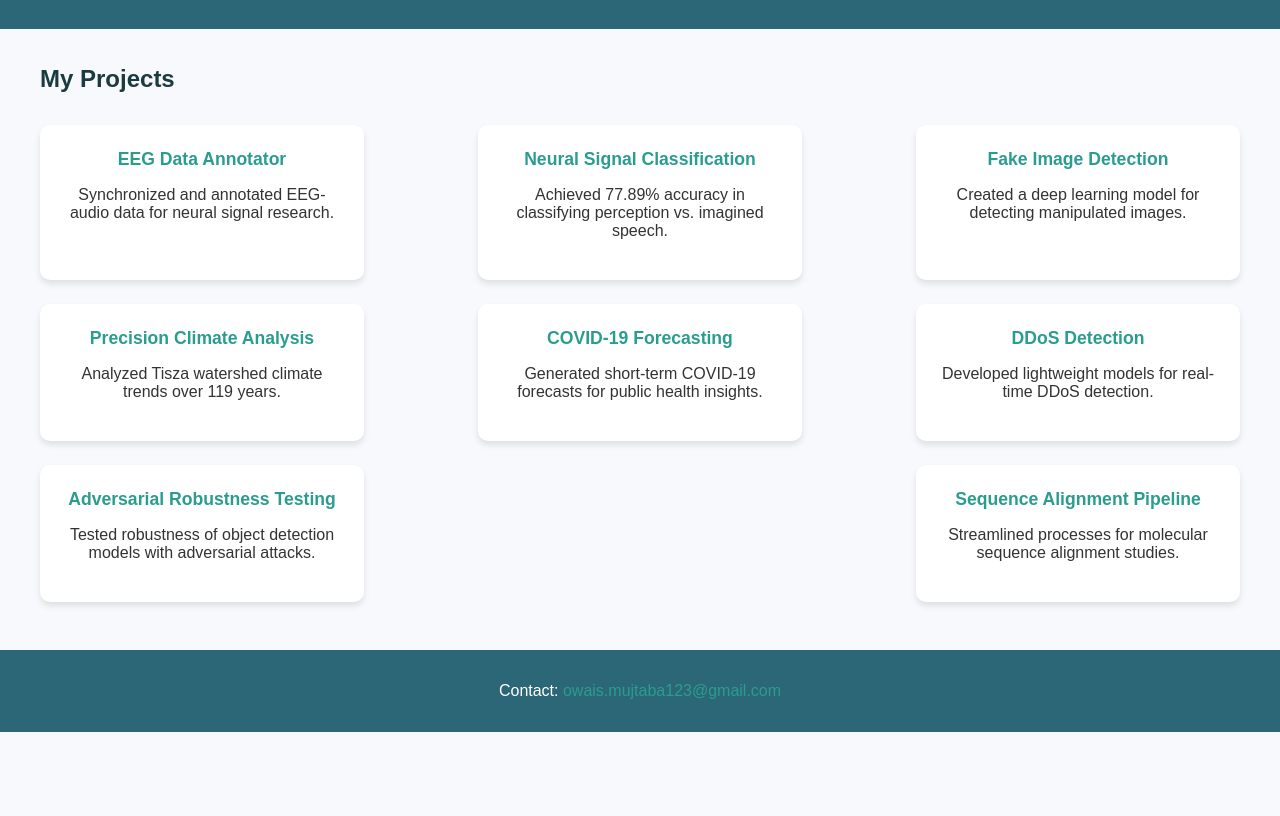
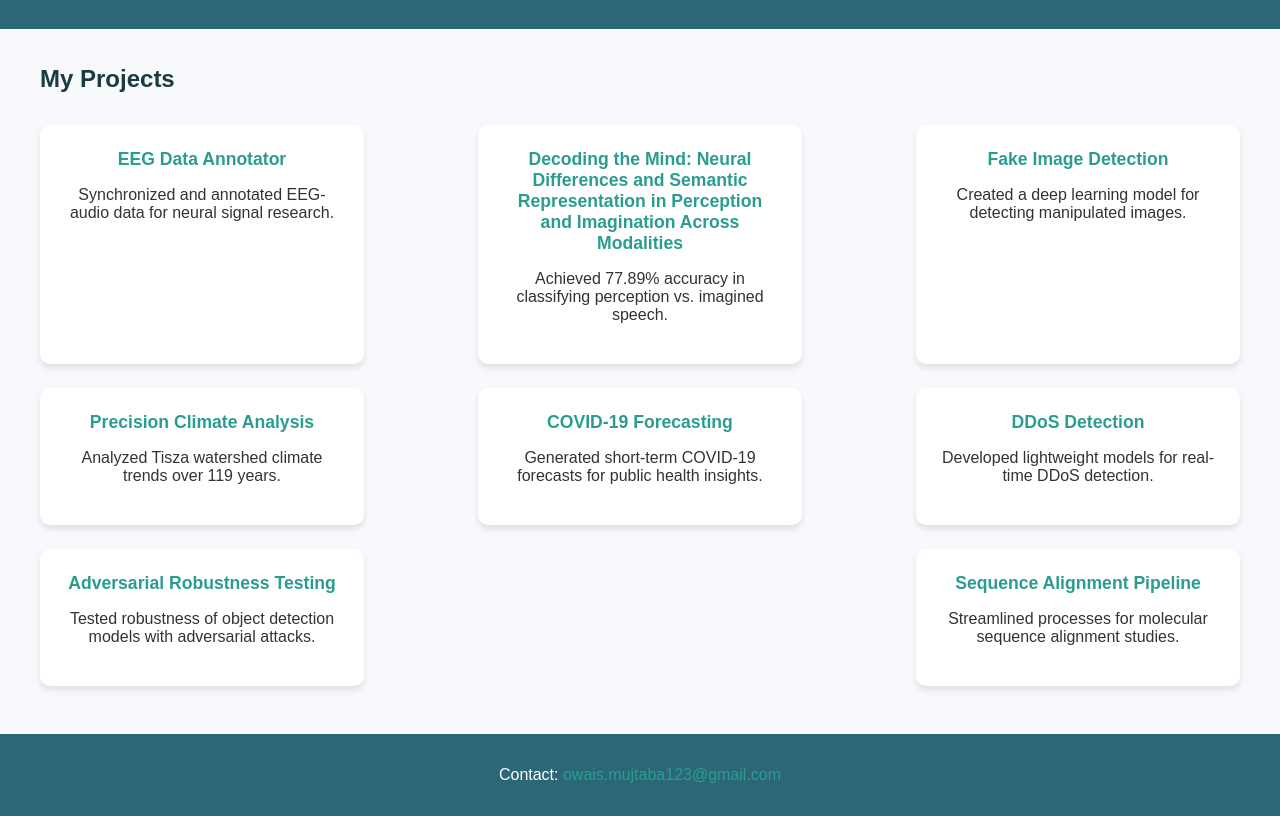
Before and after one commit to owaismujtaba/owaismujtaba.github.io, a plain HTML site: page index.html in a window 1280 px wide. Shown: the part 117-933 px from the top of the page. Before the commit the page ends 849 px from the top, so only its background shows below. Drawn offline with Linux system fonts and the light colour scheme.

Commit message:
Update index.html

```diff
--- a/index.html
+++ b/index.html
@@ -113,7 +113,7 @@
           <p>Synchronized and annotated EEG-audio data for neural signal research.</p>
         </div>
         <div class="project-card">
-          <strong><a href="#">Neural Signal Classification</a></strong>
+          <strong><a href="#">Decoding the Mind: Neural Differences and Semantic Representation in Perception and Imagination Across Modalities</a></strong>
           <p>Achieved 77.89% accuracy in classifying perception vs. imagined speech.</p>
         </div>
         <div class="project-card">
```
